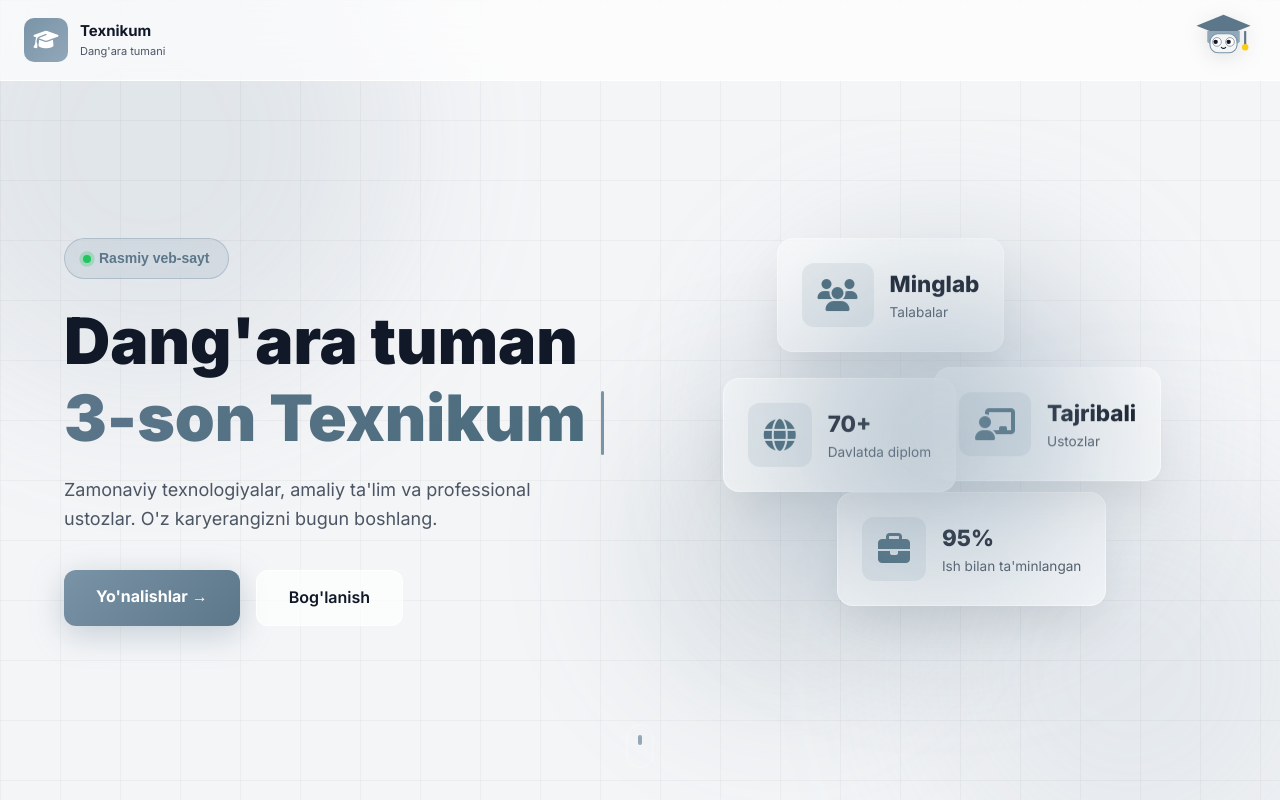
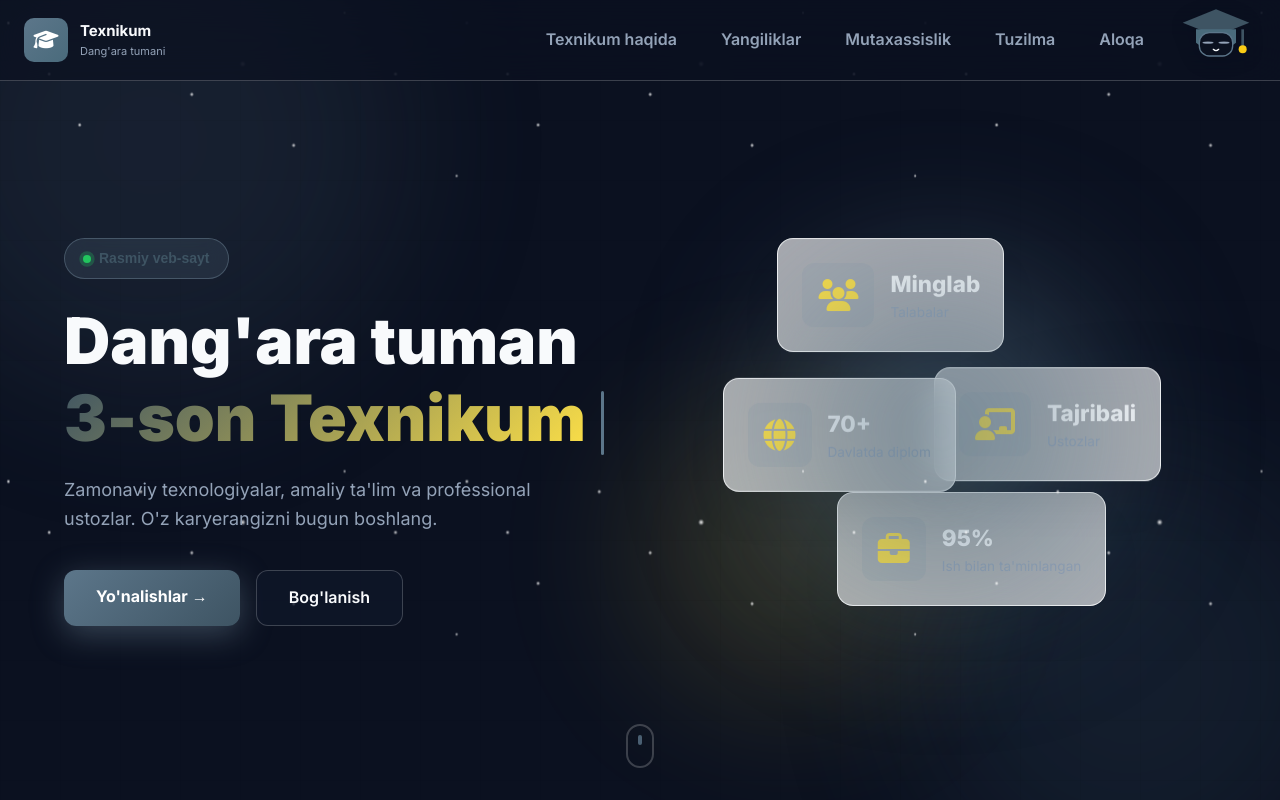
Before and after one commit to 3-sonlitexnikum-uz/texnikum-sayti, a website: page index.html in a window 1280 px wide. Both pictures are taken after a click on the element 1223 px from the left and 40 px from the top of the page. Shown: the top 800 px of the page. Drawn offline with Linux system fonts and the light colour scheme; no server answers.

Commit message:
Add files via upload

```diff
--- a/index.html
+++ b/index.html
@@ -29,7 +29,7 @@
           <span class="logo-sub">Dang'ara tumani</span>
         </div>
       </a>
-      <div class="nav-right" style="display: flex; align-items: center; gap: 12px;">
+      <div class="nav-right">
         <ul class="nav-links" id="navLinks">
           <li><a href="#about" class="nav-link">Texnikum haqida</a></li>
           <li><a href="#news" class="nav-link">Yangiliklar</a></li>
@@ -39,18 +39,18 @@
         </ul>
         <div class="nav-mascot-wrapper">
           <div class="nav-mascot" id="nav-mascot" title="Menyuni yopish/ochish">
-            <svg viewBox="0 0 120 120" xmlns="http://www.w3.org/2000/svg" width="65" height="65">
+            <svg viewBox="0 0 120 120" xmlns="http://www.w3.org/2000/svg" width="80" height="80">
               <path d="M10,40 L60,20 L110,40 L60,60 Z" fill="var(--primary-dark)" />
               <path d="M30,50 L30,70 Q60,95 90,70 L90,50 Z" fill="var(--secondary)" />
               <path d="M100,50 L100,80" stroke="var(--primary-dark)" stroke-width="4" fill="none" />
               <circle cx="100" cy="80" r="6" fill="#facc15" />
               <rect x="35" y="55" width="50" height="35" rx="15" fill="var(--bg)" stroke="var(--primary)"
                 stroke-width="2" />
-              <circle cx="48" cy="70" r="8" fill="white" stroke="var(--text-muted)" stroke-width="1" />
-              <circle id="nav-pupil-left" cx="48" cy="70" r="4" fill="var(--text)" />
-              <circle cx="72" cy="70" r="8" fill="white" stroke="var(--text-muted)" stroke-width="1" />
-              <circle id="nav-pupil-right" cx="72" cy="70" r="4" fill="var(--text)" />
-              <path d="M 56 80 Q 60 84 64 80" stroke="var(--text)" stroke-width="2" fill="none"
+              <circle class="nav-eye" cx="48" cy="70" r="8" fill="white" stroke="var(--text-muted)" stroke-width="1" />
+              <circle class="nav-pupil" id="nav-pupil-left" cx="48" cy="70" r="4" fill="var(--text)" />
+              <circle class="nav-eye" cx="72" cy="70" r="8" fill="white" stroke="var(--text-muted)" stroke-width="1" />
+              <circle class="nav-pupil" id="nav-pupil-right" cx="72" cy="70" r="4" fill="var(--text)" />
+              <path class="nav-mouth" d="M 56 80 Q 60 84 64 80" stroke="var(--text)" stroke-width="2" fill="none"
                 stroke-linecap="round" />
             </svg>
           </div>
@@ -436,6 +436,15 @@
     </div>
   </footer>
 
+
+
+
+
+
+
+
+
+
   <!--Dostonbek Ruzmatov tomonidan tashkil etilgan-->
   <script src="script.js"></script>
 </body>
--- a/script.js
+++ b/script.js
@@ -218,10 +218,10 @@ document.addEventListener('mousemove', (e) => {
   }
 });
 
-// Yuqori menyudagi Nav Mascot klik hodisasi (Asosiy menyuni yig'ishtirish u yoq bu yoqqa)
-if (navMascot && navLinksList) {
+// Yuqori menyudagi Nav Mascot klik hodisasi (Tungi/Uyqu rejimini yoqish)
+if (navMascot) {
   navMascot.addEventListener('click', (e) => {
     e.stopPropagation();
-    navLinksList.classList.toggle('collapsed');
+    document.body.classList.toggle('dark-mode');
   });
 }
--- a/style.css
+++ b/style.css
@@ -104,6 +104,12 @@ body {
   color: var(--text-muted);
 }
 
+.nav-right {
+  display: flex;
+  align-items: center;
+  gap: 16px;
+}
+
 .nav-links {
   list-style: none;
   display: flex;
@@ -1693,7 +1699,8 @@ section {
 .btn-primary:active,
 .btn-secondary:active,
 .direction-btn:active,
-.form-submit:active {
+.form-submit:active,
+.animate-card:active {
   transform: scale(0.95);
 }
 
@@ -1778,3 +1785,92 @@ section {
     height: 60px;
   }
 }
+
+
+/* DARK MODE (NIGHT SKY / SLEEP) */
+body.dark-mode {
+  --primary: #5C768A;
+  --primary-dark: #3E5463;
+  --secondary: #4A6B7C;
+  --accent: #FDE047;
+  --bg: #0B1120;
+  --bg2: #111827;
+  --bg3: #1F2937;
+  --card: rgba(15, 23, 42, 0.7);
+  --card-border: rgba(255, 255, 255, 0.2);
+  --text: #F8FAFC;
+  --text-muted: #94A3B8;
+  --shadow: 0 12px 32px rgba(0, 0, 0, 0.6);
+}
+
+body, .navbar, .contact-click-card, .direction-card, .leader-card, .about-card, .glass-card, .footer {
+  transition: background-color 0.5s ease, border-color 0.5s ease, color 0.5s ease, box-shadow 0.5s ease;
+}
+
+/* Star overlay for hero */
+.hero-bg::after {
+  content: '';
+  position: absolute;
+  inset: 0;
+  background-image:
+    radial-gradient(2px 2px at 20px 30px, #ffffff, rgba(0,0,0,0)),
+    radial-gradient(2px 2px at 60px 80px, #ffffff, rgba(0,0,0,0)),
+    radial-gradient(2px 2px at 150px 40px, #ffffff, rgba(0,0,0,0)),
+    radial-gradient(2px 2px at 200px 100px, #ffffff, rgba(0,0,0,0)),
+    radial-gradient(2px 2px at 90px 130px, #ffffff, rgba(0,0,0,0)),
+    radial-gradient(3px 3px at 250px 70px, #ffffff, rgba(0,0,0,0)),
+    radial-gradient(2px 2px at 300px 150px, #ffffff, rgba(0,0,0,0)),
+    radial-gradient(1.5px 1.5px at 350px 20px, #ffffff, rgba(0,0,0,0)),
+    radial-gradient(2px 2px at 400px 80px, #ffffff, rgba(0,0,0,0)),
+    radial-gradient(1.5px 1.5px at 10px 180px, #ffffff, rgba(0,0,0,0));
+  background-repeat: repeat;
+  background-size: 450px 450px;
+  opacity: 0;
+  transition: opacity 1s ease;
+  pointer-events: none;
+  z-index: 1;
+}
+
+body.dark-mode .hero-bg::after {
+  opacity: 1;
+  animation: twinkleStars 4s infinite alternate;
+}
+
+@keyframes twinkleStars {
+  0% { transform: scale(1); filter: brightness(0.7); }
+  100% { transform: scale(1.02); filter: brightness(1.3); }
+}
+
+/* Mascot sleep animation */
+.nav-eye {
+  transition: transform 0.4s ease, fill 0.4s ease;
+  transform-box: fill-box;
+  transform-origin: center;
+}
+.nav-pupil {
+  transition: opacity 0.4s ease;
+}
+
+body.dark-mode .nav-eye {
+  transform: scaleY(0.15);
+  fill: var(--text-muted);
+}
+body.dark-mode .nav-pupil {
+  opacity: 0;
+}
+
+/* DARK MODE OVERRIDES FOR HARDCODED COLORS */
+body.dark-mode .navbar {
+  background: rgba(11, 17, 32, 0.7);
+}
+body.dark-mode .navbar.scrolled {
+  background: rgba(11, 17, 32, 0.95);
+}
+body.dark-mode .footer {
+  background: var(--bg2);
+}
+@media (max-width: 768px) {
+  body.dark-mode .nav-links {
+    background: rgba(11, 17, 32, 0.97);
+  }
+}
```
